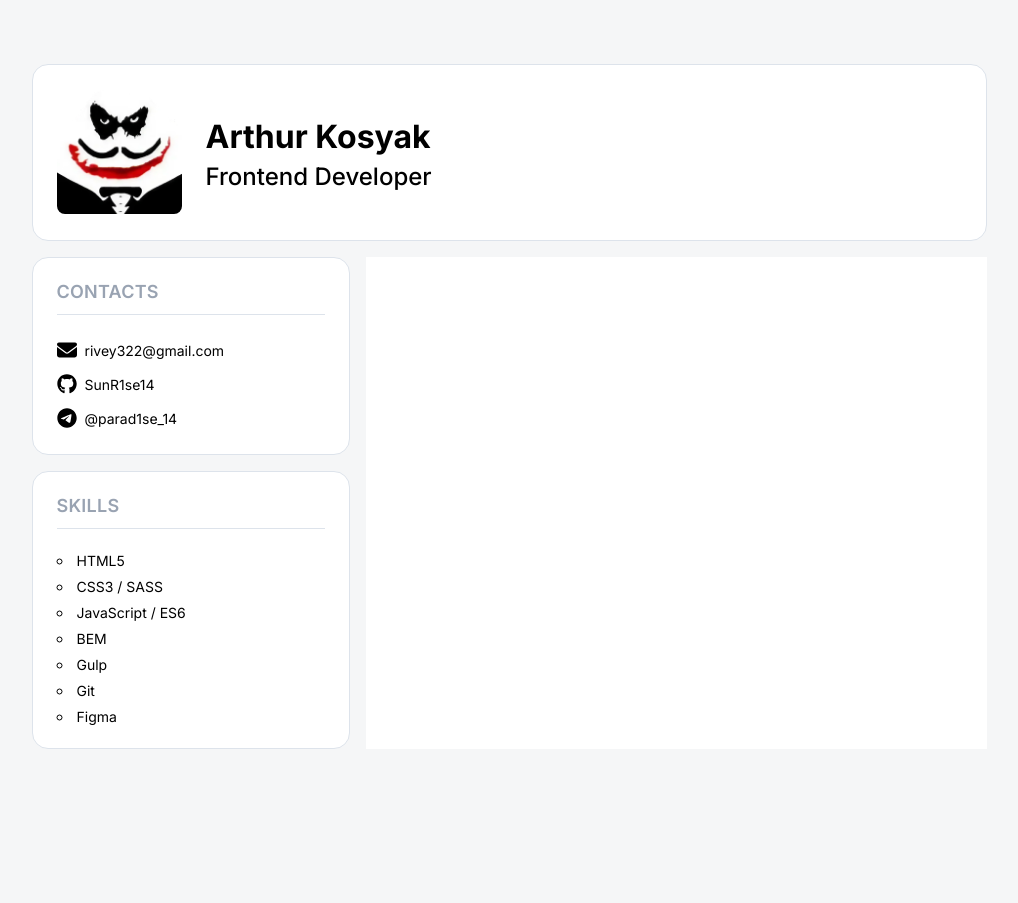
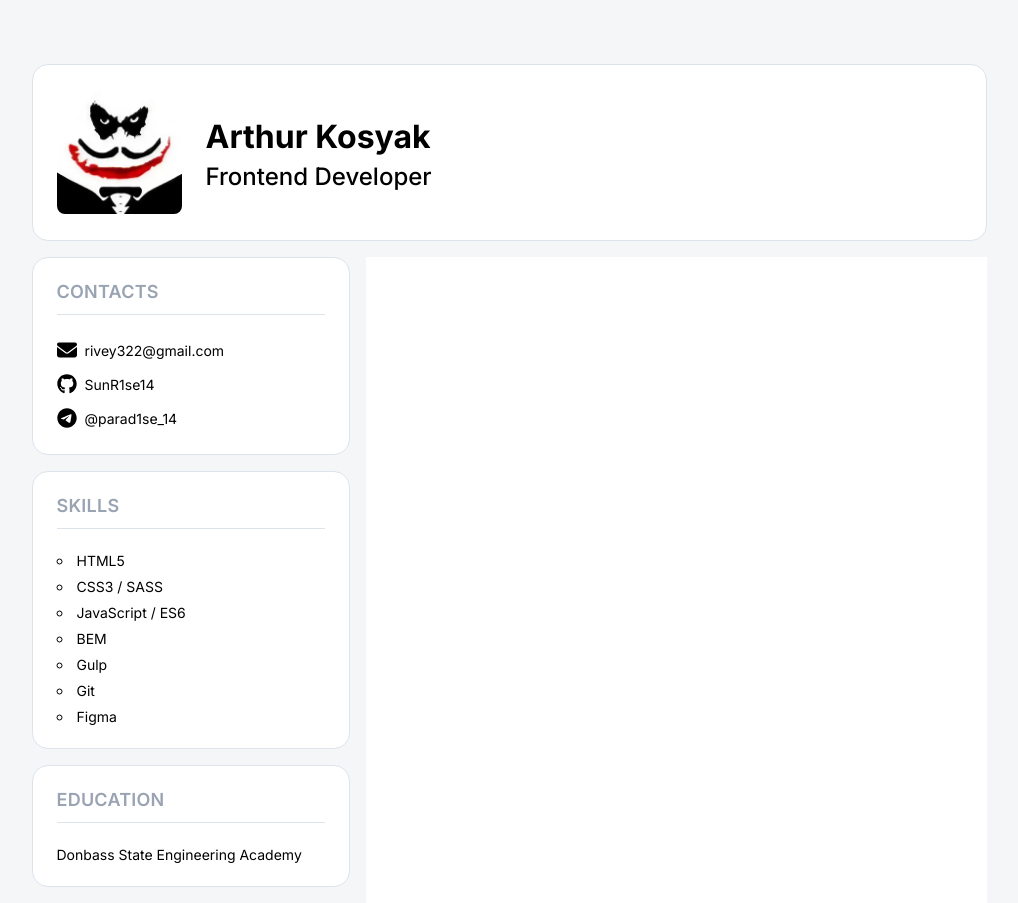
Before and after one commit to SunR1se14/rsschool-cv, a plain HTML site: page index.html in a window 1280 px wide. Shown: the whole page, without its empty margins (131-1149 px from the left). Before the commit the page ends 800 px from the top, so only its background shows below. Drawn offline with Linux system fonts and the light colour scheme; files whose address does not match are found by name.

Commit message:
feat: add section education and styles

```diff
--- a/css/style.css
+++ b/css/style.css
@@ -113,12 +113,12 @@ li {
     flex: 1 0 65%;
 }
 
-.contacts {
+.contacts, .skills, .education {
     padding: 24px;
     margin-bottom: 16px;
 }
 
-.contacts__title {
+.contacts__title, .skills__title, .education__title {
     margin-bottom: 25px;
 }
 
@@ -142,14 +142,6 @@ li {
     margin-right: 8px;
 }
 
-.skills {
-    padding: 24px;
-}
-
-.skills__title {
-    margin-bottom: 25px;
-}
-
 .skills__list {
     display: flex;
     flex-direction: column;
--- a/index.html
+++ b/index.html
@@ -62,6 +62,12 @@
                             <li class="skills__item">Figma</li>
                         </ul>
                     </section>
+                    <section class="education section-border">
+                        <h3 class="education__title section__title">Education</h3>
+                        <ul class="education__lsit">
+                            <li class="education__item">Donbass State Engineering Academy</li>
+                        </ul>
+                    </section>
                 </div>
                 <div class="main__content"></div>
             </div>
```
